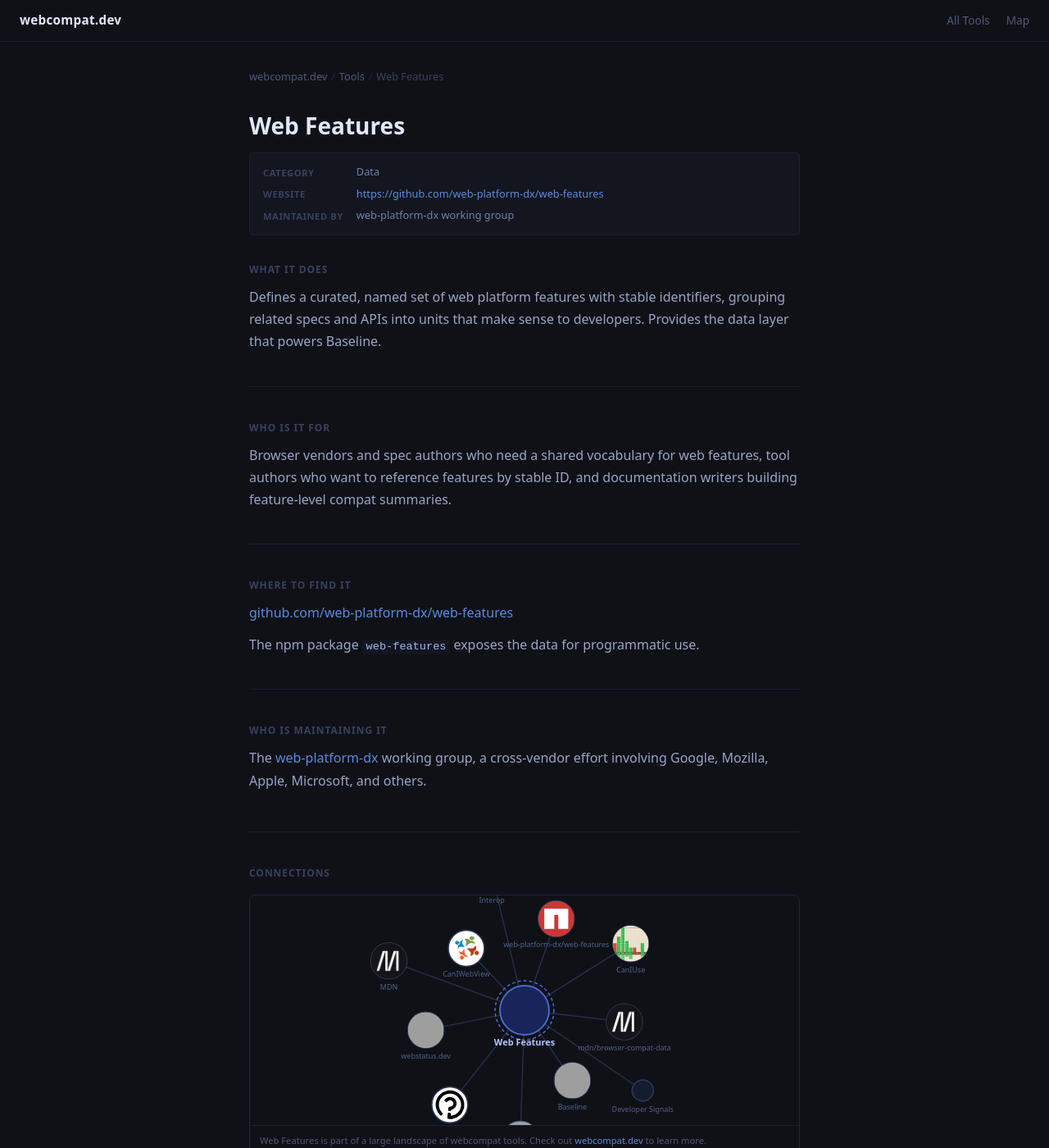
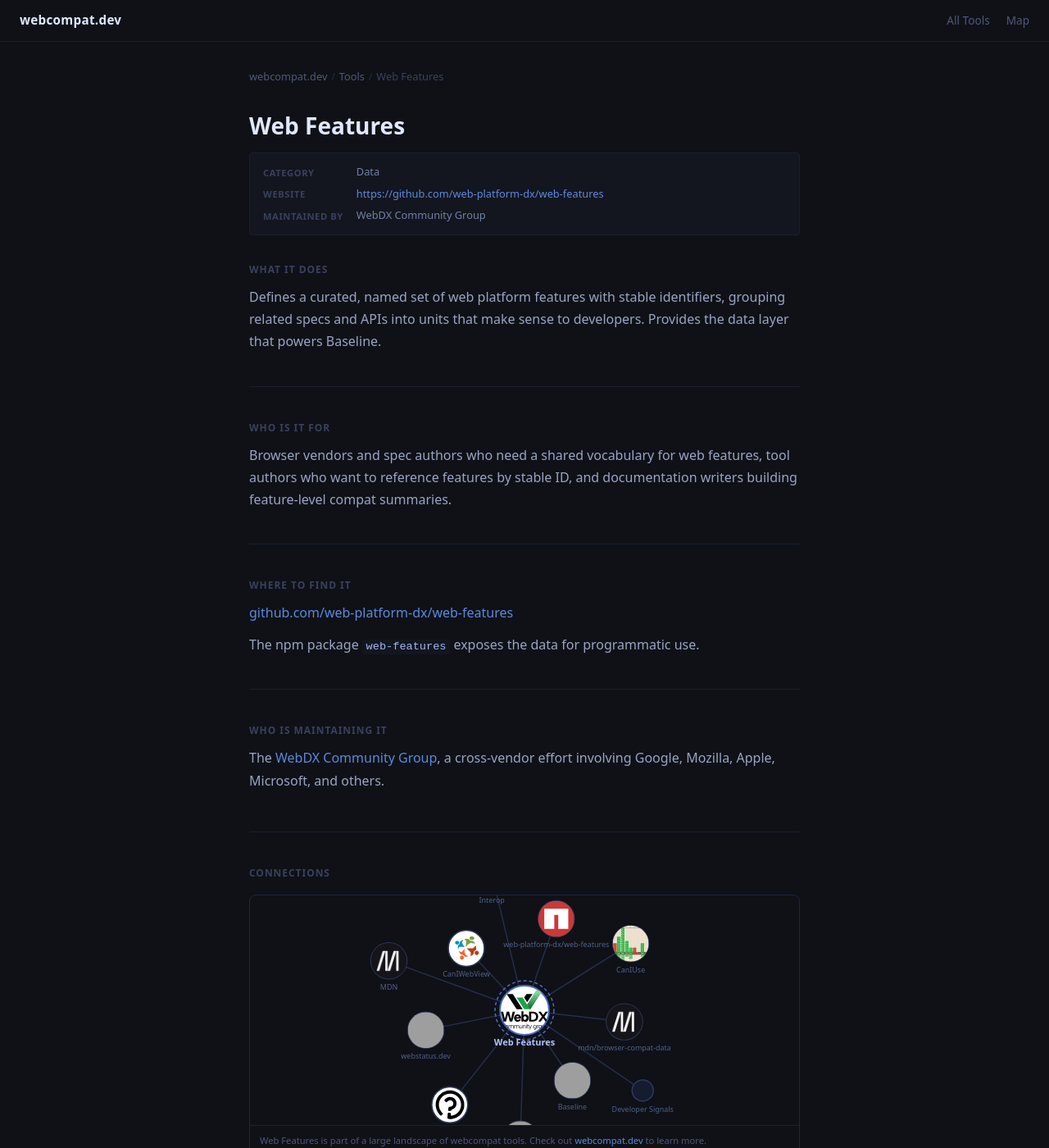
Before and after one commit to NiklasMerz/webcompat, a Jekyll site: the page built from _tools/webfeatures.md, in a window 1280 px wide and 1400 px high. Shown: the whole window at 82% size. Built offline with Jekyll 4.4.1, drawn with Linux system fonts in a browser that asks for light colours.

Commit message:
web-features info

```diff
--- a/_tools/webfeatures.md
+++ b/_tools/webfeatures.md
@@ -2,7 +2,8 @@
 node_id: WebFeatures
 title: Web Features
 link: https://github.com/web-platform-dx/web-features
-maintainer: web-platform-dx working group
+maintainer: WebDX Community Group
+logo: /assets/img/logos/webdx.svg
 ---
 
 ## What it does
@@ -21,4 +22,4 @@
 
 ## Who is maintaining it
 
-The [web-platform-dx](https://github.com/web-platform-dx) working group, a cross-vendor effort involving Google, Mozilla, Apple, Microsoft, and others.
+The [WebDX Community Group](https://www.w3.org/community/webdx/), a cross-vendor effort involving Google, Mozilla, Apple, Microsoft, and others.
```
Also changed, not shown: assets/img/logos/webdx.svg (added).
